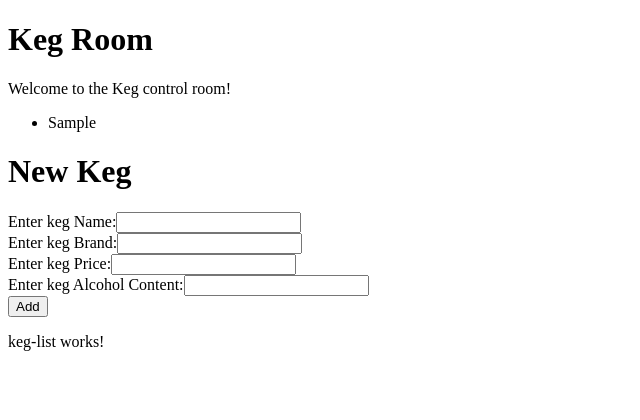
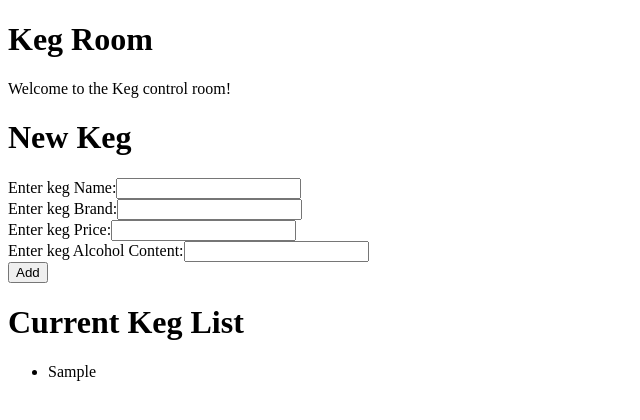
Before and after one commit to rogueminx/keg-room, an Angular app: page / in a window 1280 px wide. Both pictures are taken after typing "Sample", "Sample", "Sample", "Sample" into the empty fields and a click on the button "Add". Shown: the top 420 px of the page, without its empty margins (0-640 px from the left). Built offline with nearby package versions, Linux system fonts and the light colour scheme.

Commit message:
keg list successfully populates a list in the keg list component, remove other list from app.component.

```diff
--- a/src/app/app.component.html
+++ b/src/app/app.component.html
@@ -2,9 +2,6 @@
 <h1>Keg Room</h1>
 <p>Welcome to the Keg control room!</p>
 
-<ul>
-  <li *ngFor="let keg of masterKegList">{{keg.name}}</li>
-</ul>
 
 <app-new-keg (sendKeg)="addKeg($event)"></app-new-keg>
-<app-keg-list></app-keg-list>
+<app-keg-list [childKegList] = "masterKegList" (clickSender)="editTask($event)"></app-keg-list>
--- a/src/app/keg-list/keg-list.component.html
+++ b/src/app/keg-list/keg-list.component.html
@@ -1,3 +1,4 @@
-<p>
-  keg-list works!
-</p>
+<h1>Current Keg List</h1>
+<ul>
+  <li *ngFor="let keg of childKegList">{{keg.name}}</li>
+</ul>
--- a/src/app/keg-list/keg-list.component.ts
+++ b/src/app/keg-list/keg-list.component.ts
@@ -1,4 +1,5 @@
 import { Component, Input, Output, EventEmitter } from '@angular/core';
+import { Keg } from '../models/keg.model'
 
 @Component({
   selector: 'app-keg-list',
@@ -6,6 +7,12 @@ import { Component, Input, Output, EventEmitter } from '@angular/core';
   styleUrls: ['./keg-list.component.css']
 })
 export class KegListComponent {
+  @Input() childKegList: Keg[];
+  @Output() clickSender = new EventEmitter();
+
+  editButtonClicked(kegToEdit: Keg) {
+  this.clickSender.emit(kegToEdit);
+  }
 
 
 }
```
